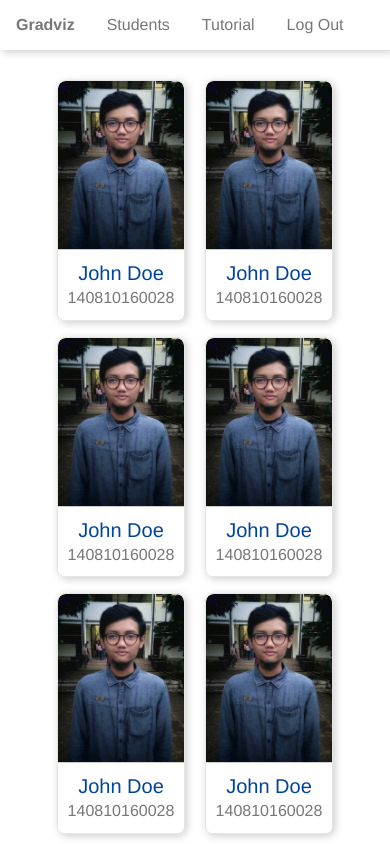
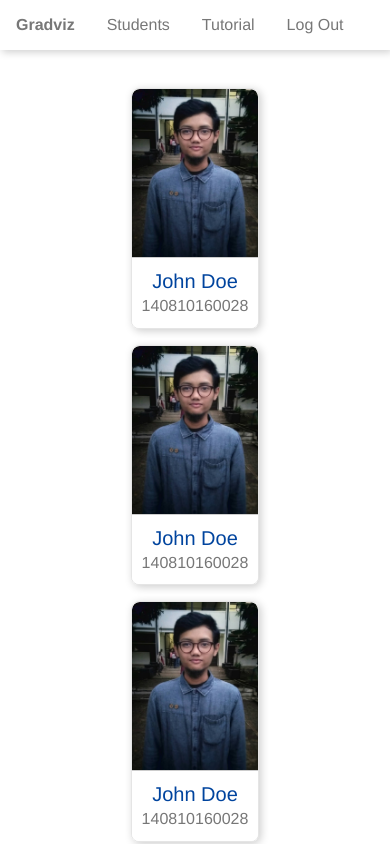
Before and after one commit to fahmifan/grad-viz-react, a React (Create React App) app: page /students in a window 390 px wide. Shown: the top 844 px of the page. Built offline with nearby package versions, Linux system fonts and the light colour scheme.

Commit message:
fix responsive

```diff
--- a/src/containers/Students/Students.js
+++ b/src/containers/Students/Students.js
@@ -11,7 +11,7 @@ class Students extends Component {
 
   render() {
     return (
-      <div className="w-80 vh-100 pa2 flex flex-wrap mt5 center">
+      <div className="w-80 pa3 pa2-ns flex flex-wrap mt5 center">
         <Student clicked={() => this.onClickHandler(1)} />
         <Student clicked={() => this.onClickHandler(1)} />
         <Student clicked={() => this.onClickHandler(1)} />
```
